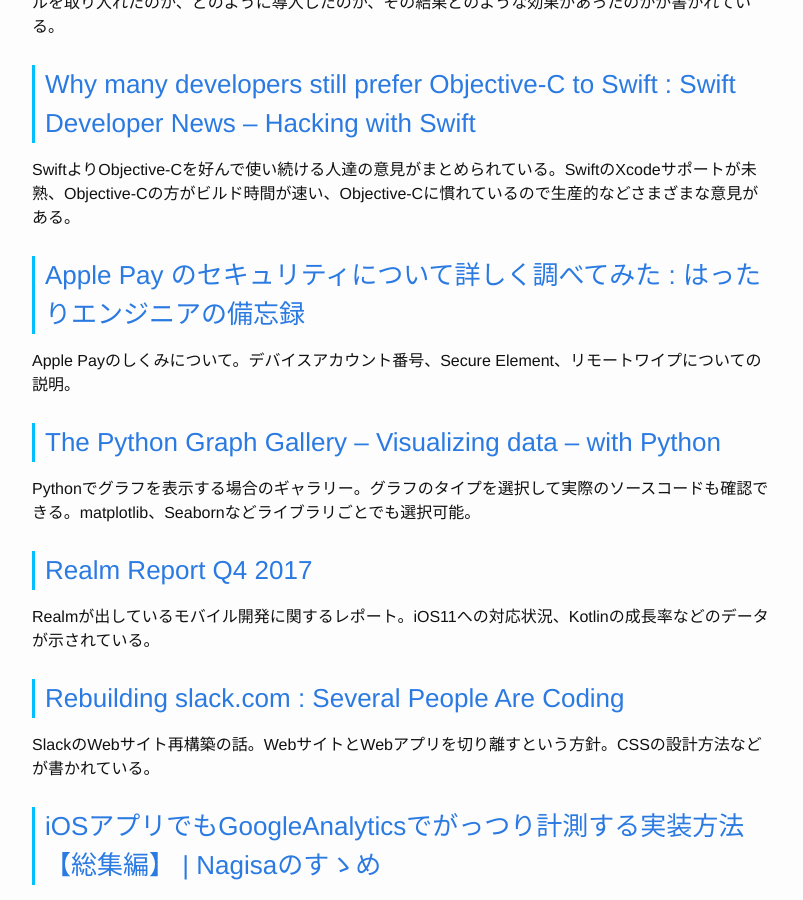
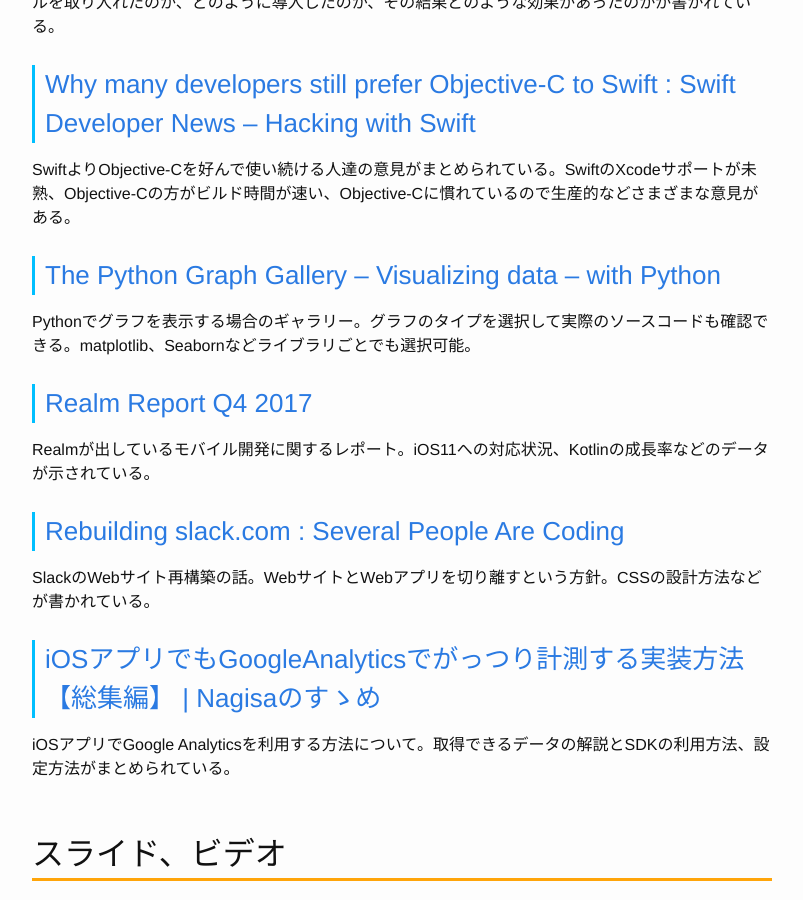
Before and after one commit to Gather-Tech/Gather-Tech.github.io, a Jekyll site: the page built from _posts/2017/2017-10-16-Gather68.md, in a window 1280 px wide and 900 px high, scrolled down 1918 px. Shown: the whole window, without its empty margins (238-1041 px from the left). Built offline with Jekyll 4.4.1, drawn with Linux system fonts in a browser that asks for light colours.

Commit message:
Reduced a article

```diff
--- a/_posts/2017/2017-10-16-Gather68.md
+++ b/_posts/2017/2017-10-16-Gather68.md
@@ -42,10 +42,6 @@
 ### [Why many developers still prefer Objective-C to Swift : Swift Developer News – Hacking with Swift](https://www.hackingwithswift.com/articles/27/why-many-developers-still-prefer-objective-c-to-swift)
 
 SwiftよりObjective-Cを好んで使い続ける人達の意見がまとめられている。SwiftのXcodeサポートが未熟、Objective-Cの方がビルド時間が速い、Objective-Cに慣れているので生産的などさまざまな意見がある。
-
-### [Apple Pay のセキュリティについて詳しく調べてみた : はったりエンジニアの備忘録](https://blog.manabusakai.com/2017/10/apple-pay-security/)
-
-Apple Payのしくみについて。デバイスアカウント番号、Secure Element、リモートワイプについての説明。
 
 ### [The Python Graph Gallery – Visualizing data – with Python](https://python-graph-gallery.com/)
 
```
